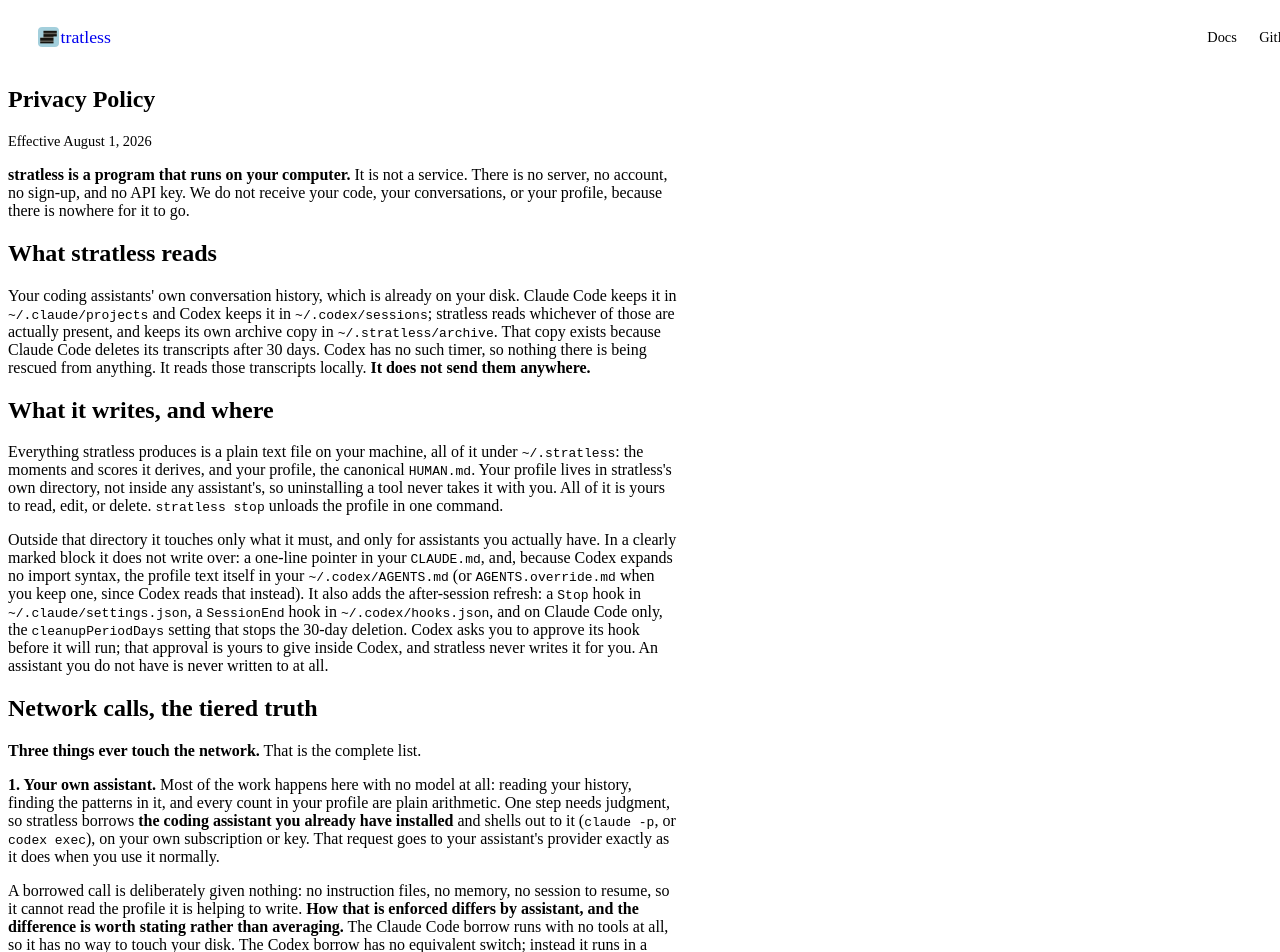
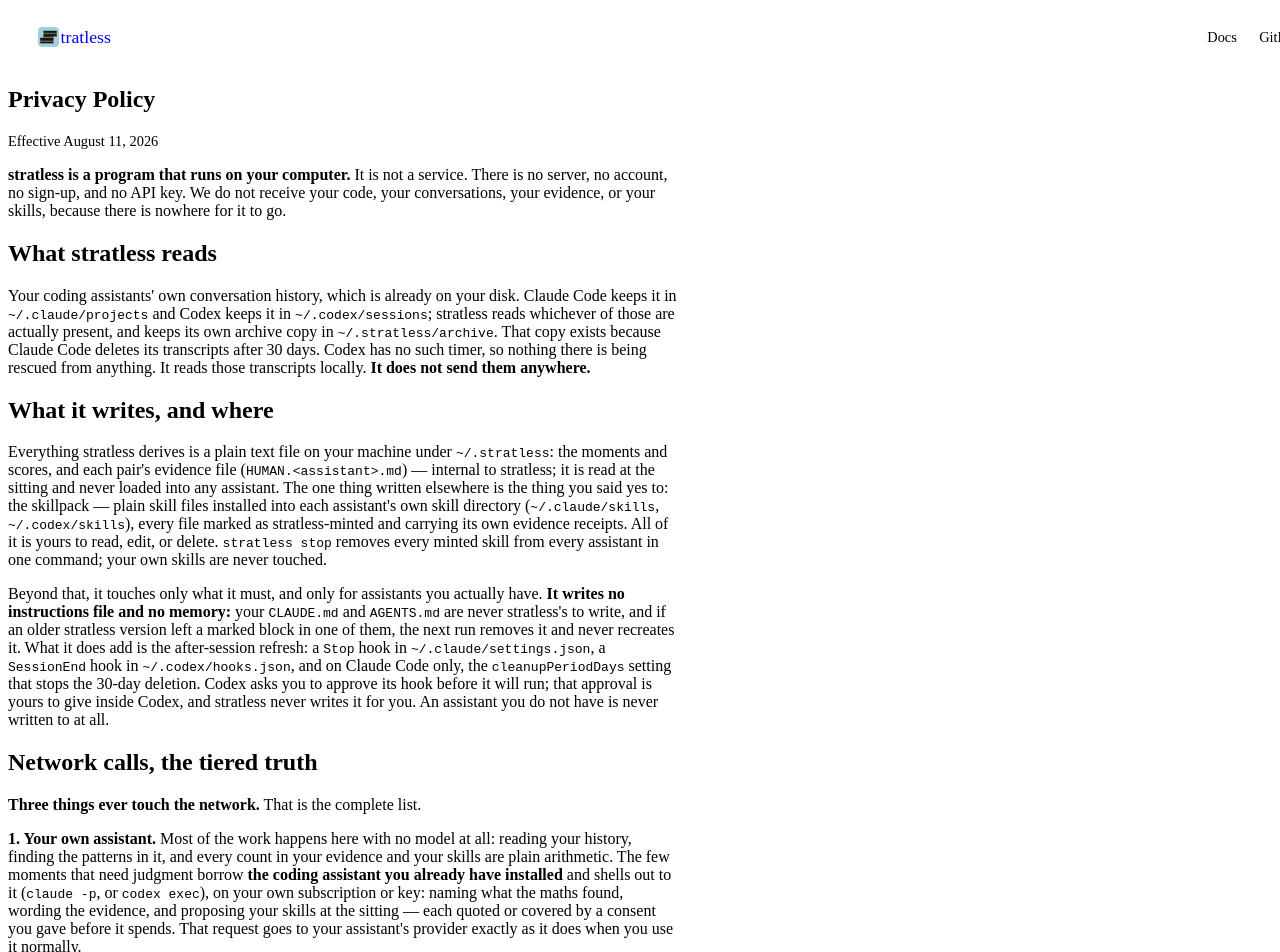
Before and after one commit to stratless-ai/stratless, a Nuxt app in the folder web/: page /privacy in a window 1280 px wide. Shown: the top 952 px of the page. Built offline with nearby package versions, Linux system fonts and the light colour scheme.

Commit message:
legal pages catch up with 0.15.x — no loading, the pack, the sitting's consent (#85)

```diff
--- a/web/lib/legal.ts
+++ b/web/lib/legal.ts
@@ -13,5 +13,5 @@
   email: 'sun@stratless.com',
   license: 'MIT',
   source: 'https://github.com/stratless-ai/stratless',
-  effectiveDate: 'August 1, 2026',
+  effectiveDate: 'August 11, 2026',
 }
--- a/web/pages/privacy.vue
+++ b/web/pages/privacy.vue
@@ -20,7 +20,7 @@
         <p>
           <strong>stratless is a program that runs on your computer.</strong> It is not a service.
           There is no server, no account, no sign-up, and no API key. We do not receive your code,
-          your conversations, or your profile, because there is nowhere for it to go.
+          your conversations, your evidence, or your skills, because there is nowhere for it to go.
         </p>
 
         <h2>What stratless reads</h2>
@@ -36,25 +36,29 @@
 
         <h2>What it writes, and where</h2>
         <p>
-          Everything stratless produces is a plain text file on your machine, all of it under
-          <code>~/.stratless</code>: the moments and scores it derives, and your profile, the
-          canonical <code>HUMAN.md</code>. Your profile lives in stratless's own directory, not
-          inside any assistant's, so uninstalling a tool never takes it with you. All of it is
-          yours to read, edit, or delete. <code>stratless stop</code> unloads the profile in one
-          command.
+          Everything stratless derives is a plain text file on your machine under
+          <code>~/.stratless</code>: the moments and scores, and each pair's evidence file
+          (<code>HUMAN.&lt;assistant&gt;.md</code>) — internal to stratless; it is read at the
+          sitting and never loaded into any assistant. The one thing written elsewhere is the
+          thing you said yes to: the skillpack — plain skill files installed into each
+          assistant's own skill directory (<code>~/.claude/skills</code>,
+          <code>~/.codex/skills</code>), every file marked as stratless-minted and carrying its
+          own evidence receipts. All of it is yours to read, edit, or delete.
+          <code>stratless stop</code> removes every minted skill from every assistant in one
+          command; your own skills are never touched.
         </p>
         <p>
-          Outside that directory it touches only what it must, and only for assistants you actually
-          have. In a clearly marked block it does not write over: a one-line pointer in your
-          <code>CLAUDE.md</code>, and, because Codex expands no import syntax, the profile text
-          itself in your <code>~/.codex/AGENTS.md</code> (or <code>AGENTS.override.md</code> when
-          you keep one, since Codex reads that instead). It also adds the after-session refresh:
-          a <code>Stop</code> hook in <code>~/.claude/settings.json</code>, a
-          <code>SessionEnd</code> hook in <code>~/.codex/hooks.json</code>, and on Claude Code only,
-          the <code>cleanupPeriodDays</code> setting that stops the 30-day deletion. Codex asks you
-          to approve its hook before it will run; that approval is yours to give inside Codex, and
-          stratless never writes it for you. An assistant you do not have is never written to at
-          all.
+          Beyond that, it touches only what it must, and only for assistants you actually have.
+          <strong>It writes no instructions file and no memory:</strong> your
+          <code>CLAUDE.md</code> and <code>AGENTS.md</code> are never stratless's to write, and
+          if an older stratless version left a marked block in one of them, the next run removes
+          it and never recreates it. What it does add is the after-session refresh: a
+          <code>Stop</code> hook in <code>~/.claude/settings.json</code>, a
+          <code>SessionEnd</code> hook in <code>~/.codex/hooks.json</code>, and on Claude Code
+          only, the <code>cleanupPeriodDays</code> setting that stops the 30-day deletion. Codex
+          asks you to approve its hook before it will run; that approval is yours to give inside
+          Codex, and stratless never writes it for you. An assistant you do not have is never
+          written to at all.
         </p>
 
         <h2>Network calls, the tiered truth</h2>
@@ -63,16 +67,17 @@
         </p>
         <p>
           <strong>1. Your own assistant.</strong> Most of the work happens here with no model at
-          all: reading your history, finding the patterns in it, and every count in your profile are
-          plain arithmetic. One step needs judgment, so stratless borrows
+          all: reading your history, finding the patterns in it, and every count in your evidence and
+          your skills are plain arithmetic. The few moments that need judgment borrow
           <strong>the coding assistant you already have installed</strong> and shells out to it
-          (<code>claude -p</code>, or <code>codex exec</code>), on your own subscription or key.
-          That request goes to your assistant's provider exactly as it does when you use it
-          normally.
+          (<code>claude -p</code>, or <code>codex exec</code>), on your own subscription or key:
+          naming what the maths found, wording the evidence, and proposing your skills at the
+          sitting — each quoted or covered by a consent you gave before it spends. That request
+          goes to your assistant's provider exactly as it does when you use it normally.
         </p>
         <p>
           A borrowed call is deliberately given nothing: no instruction files, no memory, no session
-          to resume, so it cannot read the profile it is helping to write. <strong>How that is
+          to resume, so it cannot read the evidence it is helping to write. <strong>How that is
           enforced differs by assistant, and the difference is worth stating rather than
           averaging.</strong> The Claude Code borrow runs with no tools at all, so it has no way to
           touch your disk. The Codex borrow has no equivalent switch; instead it runs in a read-only
@@ -80,7 +85,7 @@
           enforces rather than a flag we pass. That is stronger in one respect, since it does not
           depend on a setting being honored, and weaker in another: it is containment rather than an
           absence of hands, so a borrowed Codex call could in principle read a file where a borrowed
-          Claude call could not. Neither can write anything, and neither is given your profile.
+          Claude call could not. Neither can write anything, and neither is given your evidence beyond the question itself.
         </p>
         <p>
           <strong>2. A one-time engine download, at <code>init</code>, with your consent.</strong>
@@ -104,7 +109,7 @@
           <em>in</em> — software arriving once, like any install. The only thing that ever goes
           <em>out</em> is the borrowed call to your own assistant. We hold no key and run no proxy;
           the version check carries no payload. And when stratless cannot read your history
-          honestly, it refuses and writes nothing: silence beats a wrong profile.
+          honestly, it refuses and writes nothing: silence beats a wrong claim about you.
         </p>
 
         <h2>What we collect</h2>
--- a/web/pages/terms.vue
+++ b/web/pages/terms.vue
@@ -32,15 +32,18 @@
 
         <h2>What it does, and what it does not promise</h2>
         <p>
-          stratless reads your coding assistants' own conversation history and writes a profile of
-          you (<code>HUMAN.md</code>) that your assistants load at the start of each session. It is
-          built to <strong>refuse rather than guess</strong>: when it cannot read your history
-          honestly, it says nothing. But it is software, and software is wrong sometimes.
+          stratless reads your coding assistants' own conversation history, measures it into
+          evidence, and — only on your typed yes — installs skills derived from that evidence into
+          your assistants' own skill directories. It is built to
+          <strong>refuse rather than guess</strong>: a proposed skill that cannot cite measured
+          evidence is discarded, and when it cannot read your history honestly, it says nothing.
+          But it is software, and software is wrong sometimes.
         </p>
         <p>
-          <strong>Do not treat the profile as authoritative.</strong> It is a description of you,
-          not a fact about you. Read it, and if it reads wrong, edit it, delete it, or unload it
-          with <code>stratless stop</code>.
+          <strong>Do not treat the evidence or the skills as authoritative.</strong> They are
+          derived descriptions, not facts about you. Read them, and if one reads wrong, edit it,
+          delete its folder, or remove everything stratless installed with
+          <code>stratless stop</code>.
         </p>
 
         <h2>Third-party software it downloads</h2>
@@ -69,8 +72,9 @@
 
         <h2>Your own assistant, your own bill</h2>
         <p>
-          Naming what the model found is done by the coding assistant already installed on your
-          machine, on your own subscription or key. Any cost, rate limit, or term attached to that
+          Naming what the maths found, wording the evidence, and proposing your skills at the
+          sitting are done by the coding assistant already installed on your machine, on your own
+          subscription or key, and the sitting quotes its cost before it spends. Any cost, rate limit, or term attached to that
           is between you and that provider. {{ legal.operator }} is not a party to it.
         </p>
 
```
